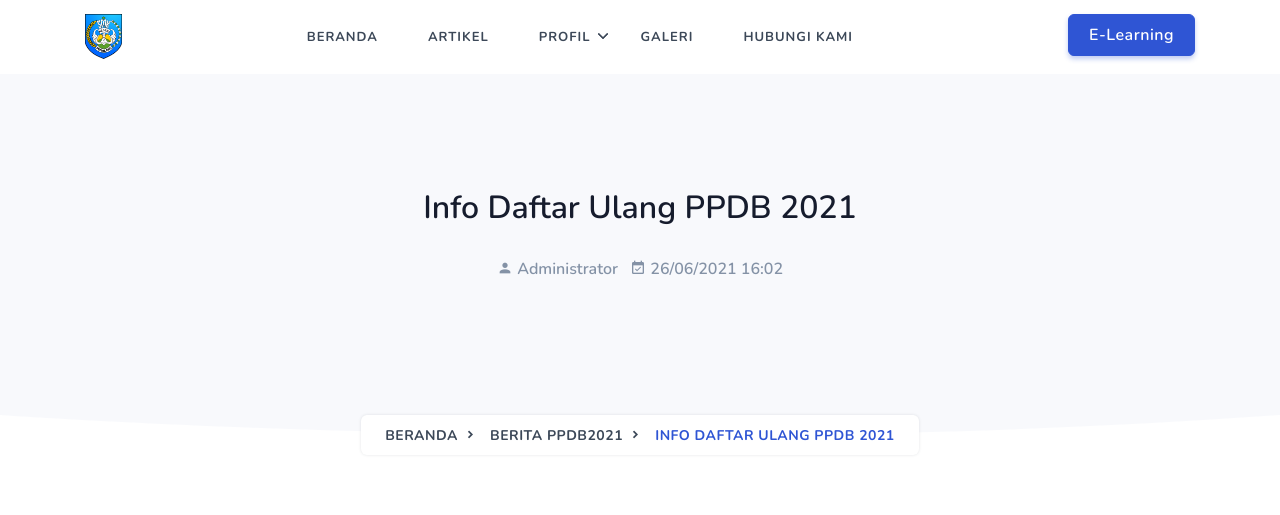
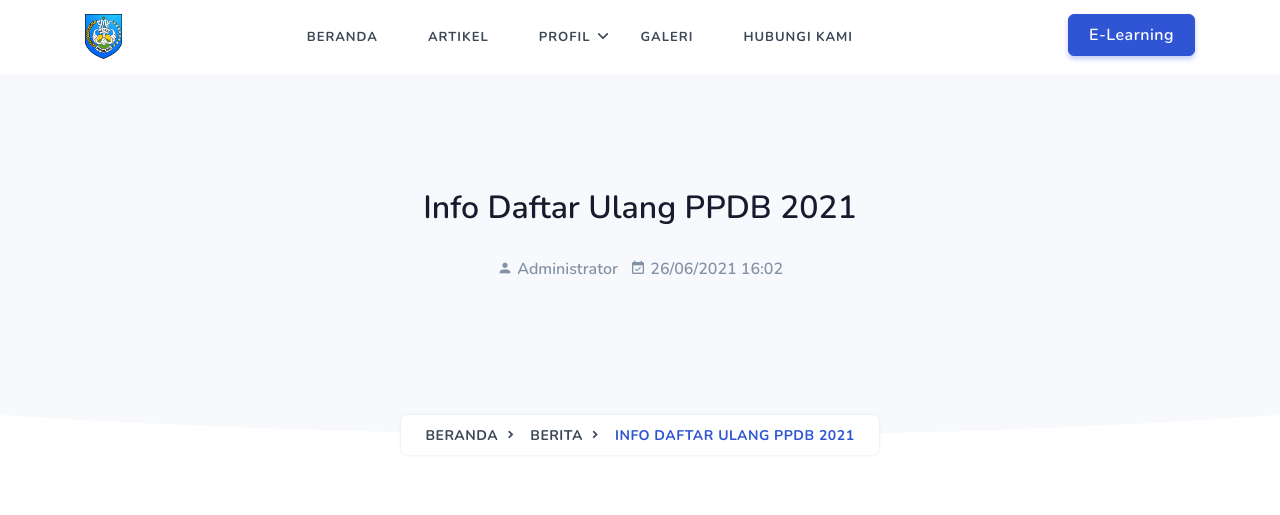
Before and after one commit to smkn1pml/website, a Jekyll site: the page built from _posts/2021-06-26-info-daftar-ulang.md, in a window 1280 px wide and 1400 px high. Shown: the top 515 px of the window. Built offline with Jekyll 4.4.1, drawn with Linux system fonts in a browser that asks for light colours; comment, search, counter and statistics services are not loaded; some of the changed text lies outside the part shown; grey boxes are pictures that could not be loaded.

Commit message:
little touch update
updated .gemspec, removed unused files, reduced image size, added external links to headings, removed 404_articles element

```diff
--- a/_config.yml
+++ b/_config.yml
@@ -1,7 +1,7 @@
 # Site Settings
 title: "SMK Negeri 1 Pemalang"
 description: >-
-  SMK Negeri 1 Pemalang adalah satu-satunya Lembaga Pendidikan Menengah Kejuruan Negeri yang ada di Pemalang, Jawa Tengah
+  SMK Negeri 1 Pemalang adalah satu-satunya Lembaga Pendidikan Menengah Kejuruan Negeri yang ada di Pemalang, Jawa Tengah.
 url: "https://smkn1pml.sch.id"
 baseurl: ""
 
--- a/_data/settings/general.yml
+++ b/_data/settings/general.yml
@@ -5,6 +5,6 @@
   <iframe src="https://www.google.com/maps/embed?pb=!1m14!1m8!1m3!1d15843.4279461962!2d109.3821713!3d-6.907699!3m2!1i1024!2i768!4f13.1!3m3!1m2!1s0x0%3A0x9d97605a0532c7cc!2sSMK%20Negeri%201%20Pemalang!5e0!3m2!1sid!2sid!4v1609641432496!5m2!1sid!2sid" width="600" height="450" frameborder="0" style="border:0;" allowfullscreen="" aria-hidden="false" tabindex="0"></iframe>
 meta_image: "/assets/images/background.jpeg"
 meta_description: >-
-  SMK Negeri 1 Pemalang adalah satu-satunya Lembaga Pendidikan Menengah Kejuruan Negeri yang ada di Kecamatan Pemalang, Jawa Tengah
+  SMK Negeri 1 Pemalang adalah satu-satunya Lembaga Pendidikan Menengah Kejuruan Negeri yang ada di Kecamatan Pemalang, Jawa Tengah.
 meta_keywords: >-
   SMK Negeri 1 Pemalang, SMK NEPAL, SMKN 1 Pemalang, NEPAL, Negeri Pemalang, smkn1pml, SMK Pemalang
--- a/_includes/element/archive.html
+++ b/_includes/element/archive.html
@@ -1,5 +1,4 @@
 
-{% if page.posts.size > 0 %}
 {% for post in page.posts %}
 <div class="col-lg-6 col-md-12 mb-4 pb-2 post-item" style="display: none;">
     <div class="card blog rounded border-0 shadow">
@@ -40,6 +39,3 @@
     <ul class="pagination justify-content-center mb-0" id="page_navigation">
     </ul>
 </div>
-{% else %}
-    {% include element/404_article.html %}
-{% endif %}
--- a/_includes/element/articles.html
+++ b/_includes/element/articles.html
@@ -1,5 +1,4 @@
 
-{% if paginator.posts.size > 0 %}
 {% for post in paginator.posts %}
 <div class="col-lg-6 col-md-12 mb-4 pb-2 post-item">
     <div class="card blog rounded border-0 shadow">
@@ -63,6 +62,3 @@
     </ul>
 </div>
 {% endif %}
-{% else %}
-    {% include element/404_article.html %}
-{% endif %}
--- a/_posts/2021-06-26-info-daftar-ulang.md
+++ b/_posts/2021-06-26-info-daftar-ulang.md
@@ -1,8 +1,9 @@
 ---
 title: Info Daftar Ulang PPDB 2021
 date: 2021-06-26T16:02:21.624Z
-category: Berita PPDB2021
+category: Berita
 tags:
+  - ppdb
   - ppdb2021
 thumbnail: https://res.cloudinary.com/smkn1pml/image/upload/v1624723396/Screenshot_from_2021-06-26_22-48-13_zctsao.png
 author: Administrator
--- a/admin/config.yml
+++ b/admin/config.yml
@@ -81,6 +81,9 @@
         widget: "string"
       - label: "Singkatan"
         name: "slug"
+        widget: "string"
+      - label: "Tautan Eksternal (Opsional)"
+        name: "external"
         widget: "string"
       - label: "Warna"
         name: "color"
```
Also changed, not shown: _includes/landing.html (+8 -1 lines), .gemspec, Gemfile.lock, _includes/element/404_article.html (deleted), assets/images/author.png, assets/images/favicon.png, assets/images/home-bg.png, assets/images/logo.png, assets/images/no_image.png, assets/images/screenshot.png, 2 other files. Lines whose indentation alone changed are shown as unchanged.
